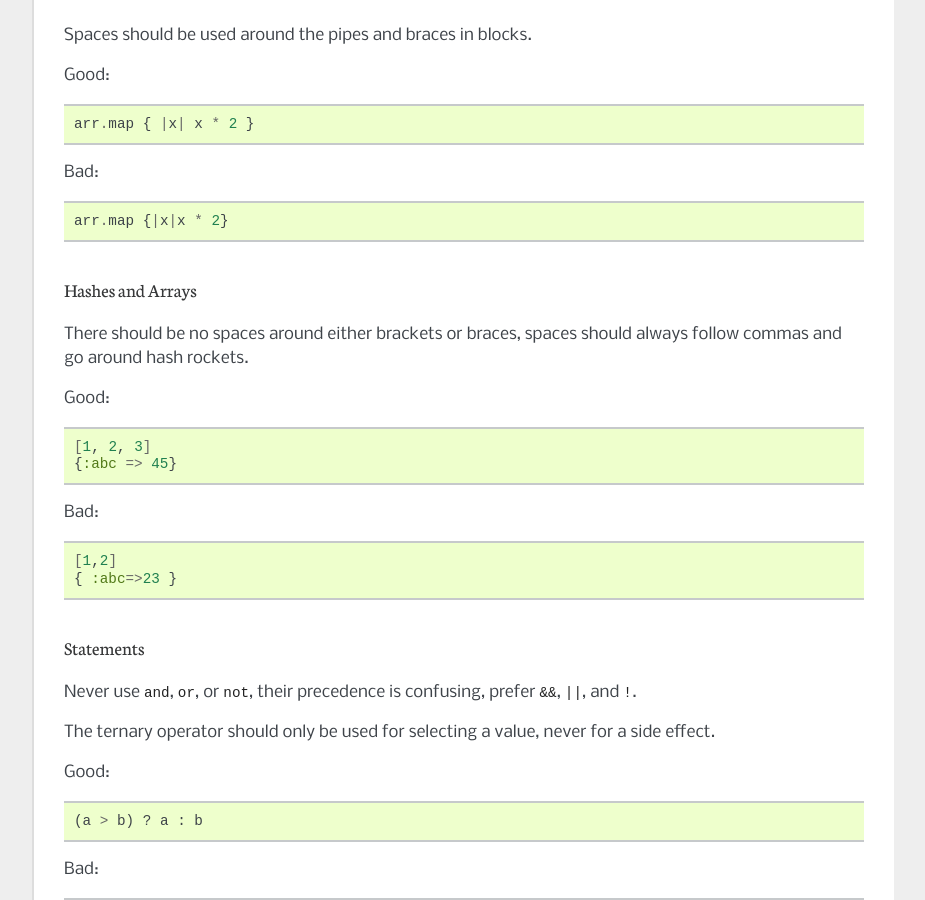
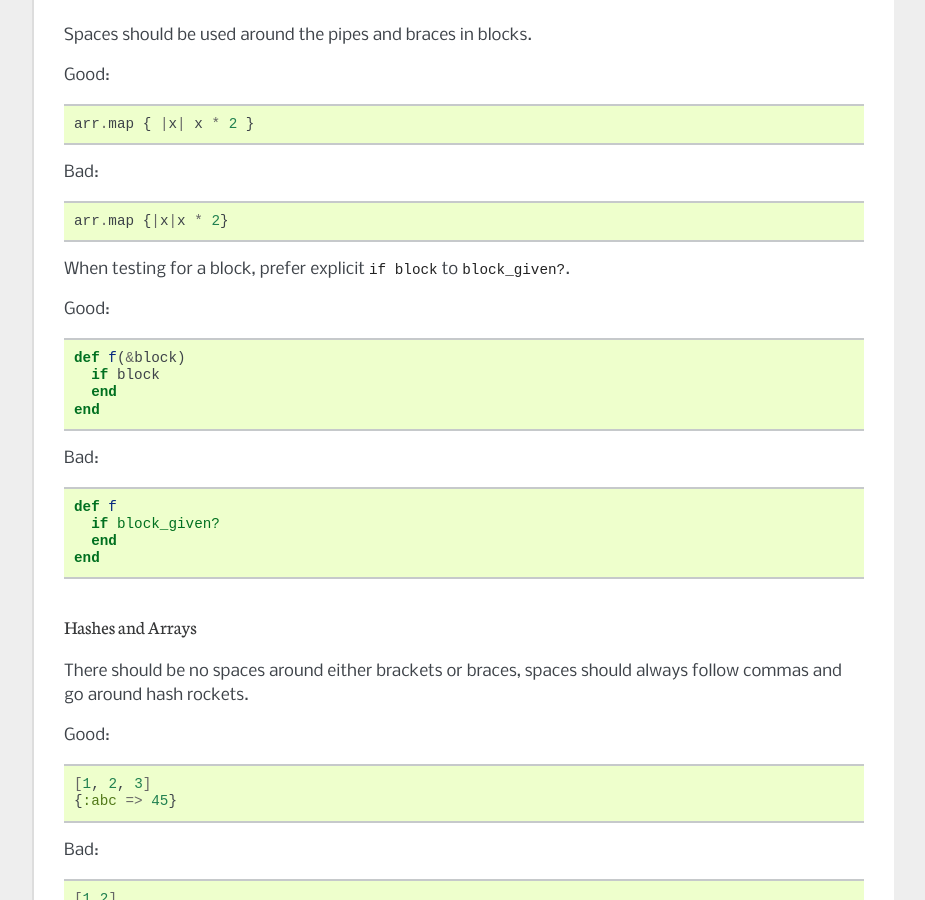
Before and after one commit to topazproject/topaz, a Sphinx documentation site: the page built from docs/style-guide.rst, in a window 1280 px wide and 900 px high, scrolled down 2169 px. Shown: the whole window, without its empty margins (198-1123 px from the left). Built offline with Sphinx 7.4.7, drawn with Linux system fonts in a browser that asks for light colours.

Commit message:
I hate block_given

```diff
--- a/docs/style-guide.rst
+++ b/docs/style-guide.rst
@@ -131,6 +131,28 @@ Bad:
 
     arr.map {|x|x * 2}
 
+When testing for a block, prefer explicit ``if block`` to ``block_given?``.
+
+Good:
+
+.. sourcecode:: ruby
+
+    def f(&block)
+      if block
+      end
+    end
+
+Bad:
+
+.. sourcecode:: ruby
+
+    def f
+      if block_given?
+      end
+    end
+
+
+
 Hashes and Arrays
 ~~~~~~~~~~~~~~~~~
 
```
